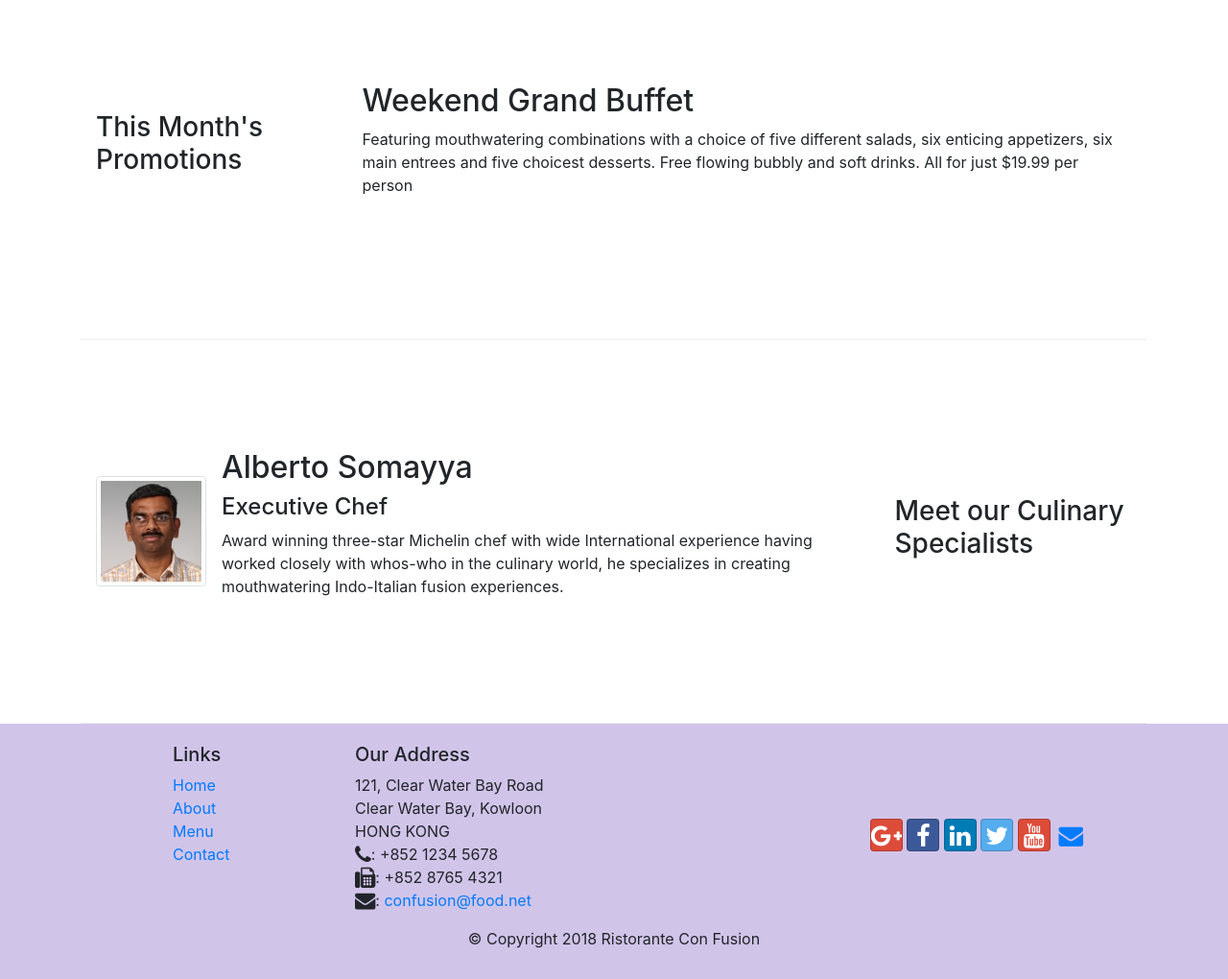
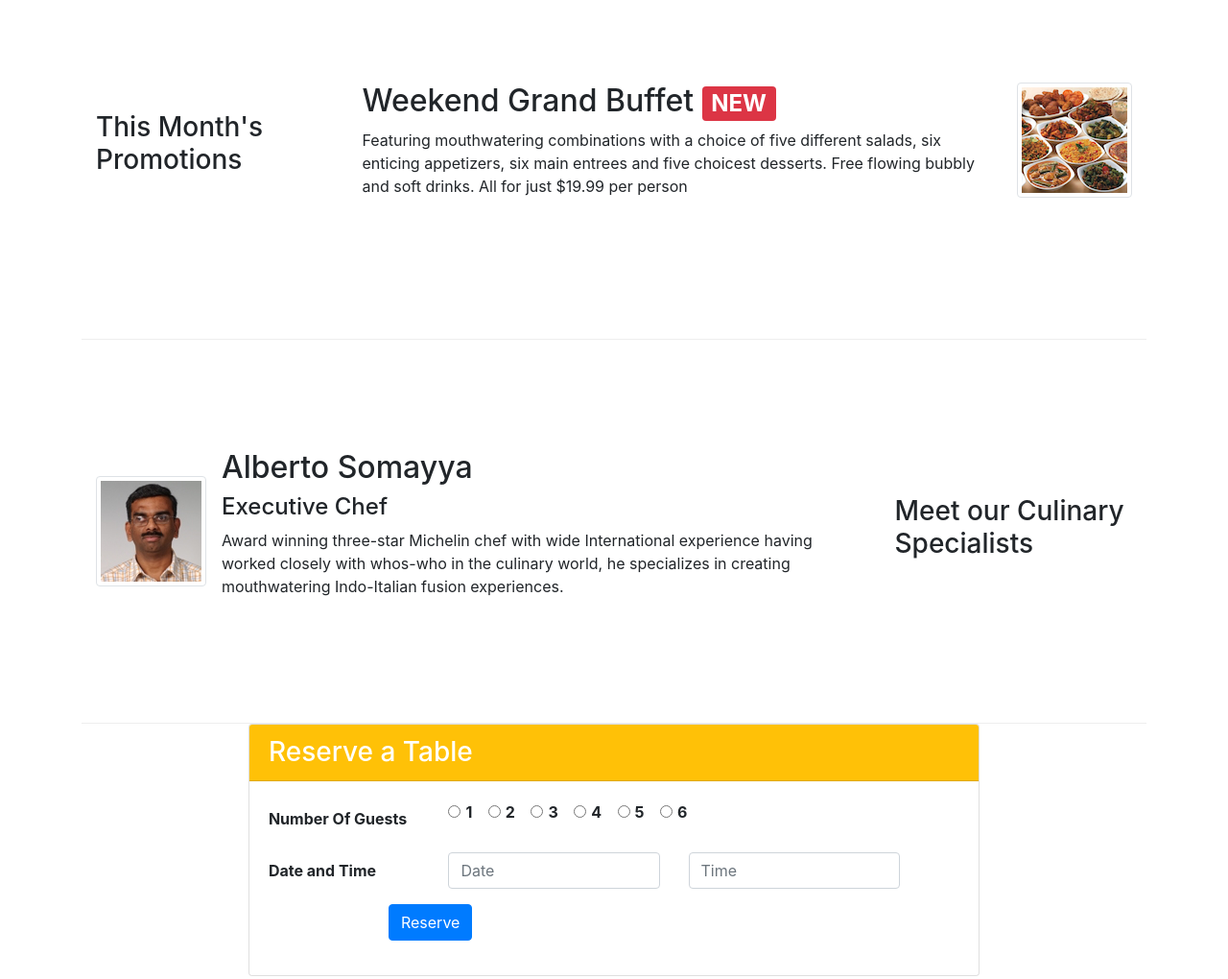
Before and after one commit to Padmavathi99/conFusion, a website: page index.html in a window 1280 px wide. Shown: the part 780-1800 px from the top of the page at 96% size. Drawn offline with nearby package versions, Linux system fonts and the light colour scheme.

Commit message:
assignment 2

```diff
--- a/css/styles.css
+++ b/css/styles.css
@@ -13,7 +13,7 @@
 .footer
 {
     background-color: #D1C4E9;
-    margin:0px auto;
+    margin:50px 0px auto;
     padding: 20px 0px 20px 0px;
 }
 .jumbotron
--- a/index.html
+++ b/index.html
@@ -39,8 +39,11 @@
                     <h1>Ristorante con Fusion</h1>
                     <p>We take inspiration from the World's best cuisines, and create a unique fusion experience. Our lipsmacking creations will tickle your culinary senses!</p>
                 </div>
-                <div class="col-12 col-sm-6 align-self-center">
+                <div class="col-12 col-sm-3 align-self-center">
                     <img src="img/logo.png" class="img-fluid">
+                </div>
+                <div class="col-12 col-sm-3 align-self-center">
+                    <a href="#resform" class="btn btn-sm btn-block btn-warning" role="button">Reserve Table</a>
                 </div>
             </div>
         </div>
@@ -56,9 +59,7 @@
                 <div class="media">
                     <img class="d-flex mr-3 img-thumbnail align-self-center" src="img/uthappizza.png" alt="Uthappizza">
                     <div class="media-body">
-                        <h2 class="mt-0">Uthappizza<span class="badge badge-danger">HOT</span><span class="badge badge-secondary badge-pill">$4.99</span></h2>
-
-
+                        <h2 class="mt-0">Uthappizza <span class="badge badge-danger">HOT</span><span class="badge badge-secondary badge-pill">$4.99</span></h2>
                         <p class="d-none d-sm-block">A unique combination of Indian Uthappam (pancake) and Italian pizza, topped with Cerignola olives, ripe vine cherry tomatoes, Vidalia onion, Guntur chillies and Buffalo Paneer.</p>
                     </div>
 
@@ -73,8 +74,17 @@
                 <h3>This Month's Promotions</h3>
             </div>
             <div class="col-12 col-sm col-md">
-                <h2>Weekend Grand Buffet</h2>
-                <p>Featuring mouthwatering combinations with a choice of five different salads, six enticing appetizers, six main entrees and five choicest desserts. Free flowing bubbly and soft drinks. All for just $19.99 per person </p>
+                <div class="media">
+                    <div class="order-last">
+                        <img src="img/buffet.png" class="d-flex ml-3 img-thumbnail align-self-center">
+                    </div>
+
+                    <div class="media-body">
+                        <h2 class="mt-0">Weekend Grand Buffet <span class="badge badge-danger">NEW</span></h2>
+                        <p class="d-none d-sm-block">Featuring mouthwatering combinations with a choice of five different salads, six enticing appetizers, six main entrees and five choicest desserts. Free flowing bubbly and soft drinks. All for just $19.99 per person </p>
+                    </div>
+                </div>
+
             </div>
         </div>
 
@@ -95,6 +105,69 @@
             </div>
         </div>
     </div>
+
+    <div class="row content-row">
+        <div class="col-12 col-sm-8 offset-sm-2 d-flex justify-content-center">
+            <div class="card">
+                <h3 class="card-header bg-warning text-white">Reserve a Table</h3>
+                <div class="card-body">
+                    <form id="resform">
+                        <div class="form-group row">
+                            <label for="numberofguests" class="col-12 col-sm-3 col-form-label"><strong>Number Of Guests</strong></label>
+                            <div class="col-sm-9">
+                                <div class="form-check form-check-inline">
+                                    <input class="form-check-input" type="radio" name="nop" value="1">
+                                    <label class="form-check-label" for="nop"><strong>1</strong></label>
+                                </div>
+                                <div class="form-check form-check-inline">
+                                    <input class="form-check-input" type="radio" name="nop" value="2">
+                                    <label class="form-check-label" for="nop"><strong>2</strong></label>
+                                </div>
+                                <div class="form-check form-check-inline">
+                                    <input class="form-check-input" type="radio" name="nop" value="3">
+                                    <label class="form-check-label" for="nop"><strong>3</strong></label>
+                                </div>
+                                <div class="form-check form-check-inline">
+                                    <input class="form-check-input" type="radio" name="nop" value="4">
+                                    <label class="form-check-label" for="nop"><strong>4</strong></label>
+                                </div>
+                                <div class="form-check form-check-inline">
+                                    <input class="form-check-input" type="radio" name="nop" value="5">
+                                    <label class="form-check-label" for="nop"><strong>5</strong></label>
+                                </div>
+                                <div class="form-check form-check-inline">
+                                    <input class="form-check-input" type="radio" name="nop" value="6">
+                                    <label class="form-check-label" for="nop"><strong>6</strong></label>
+                                </div>
+                            </div>
+
+                        </div>
+                        <div class="form-group row">
+                            <label for="dateandtime" class="col-12 col-sm-3 col-form-label"><strong>Date and Time</strong></label>
+                            <div class="col-sm-4">
+                                <input type="datetime" class="form-control" id="date" name="date" placeholder="Date">
+                            </div>
+                            <div class="col-sm-4">
+                                <input type="datetime" class="form-control" id="time" name="time" placeholder="Time">
+                            </div>
+                        </div>
+                        <div class="form-group row">
+                            <div class="col-sm-2 offset-sm-2">
+                                <button type="submit" class="btn btn-primary">Reserve</button>
+                            </div>
+
+                        </div>
+
+
+
+                    </form>
+                </div>
+            </div>
+        </div>
+    </div>
+
+
+
 
     <footer class="footer">
         <div class="container">
```
